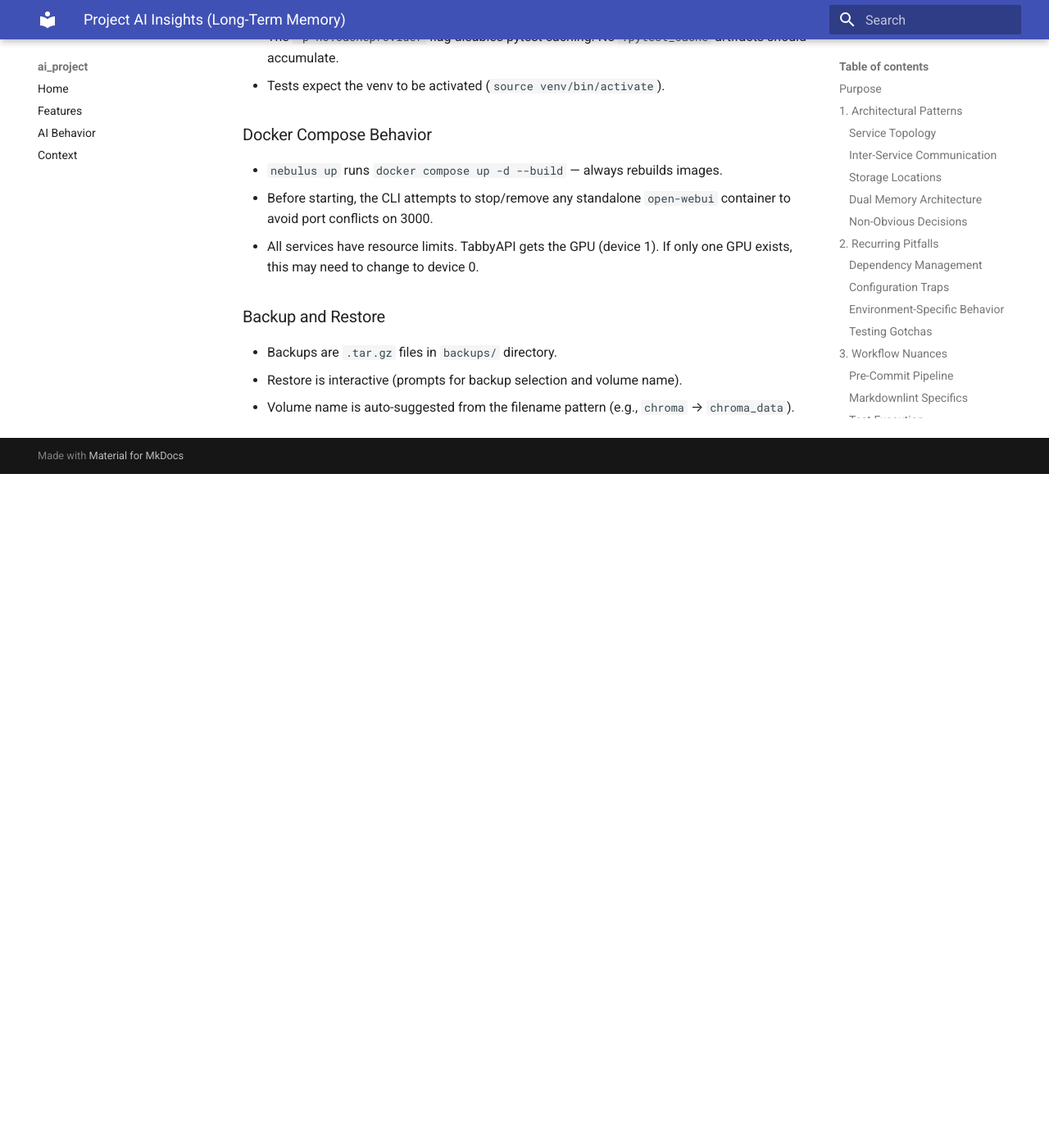
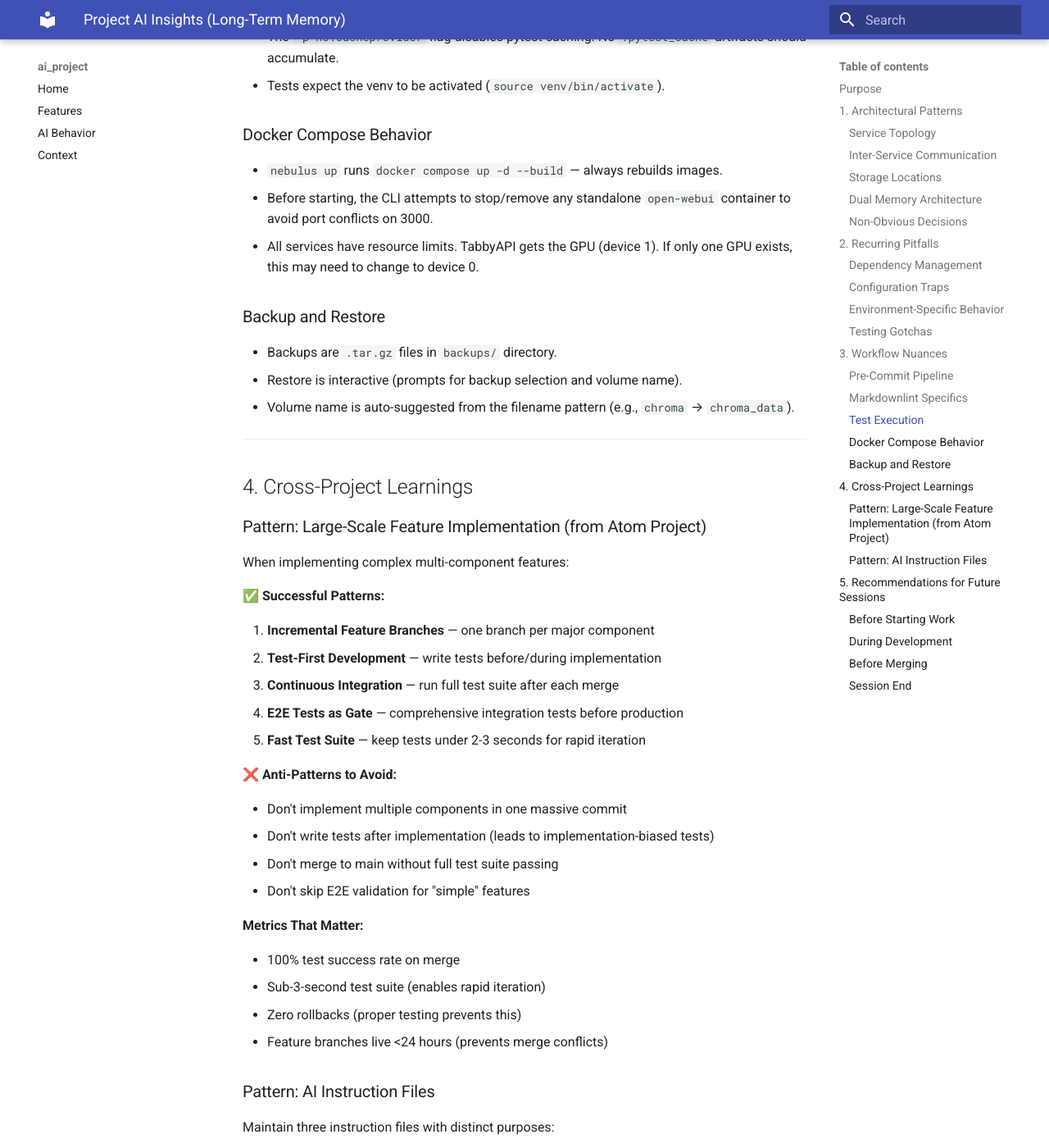
Before and after one commit to jlwestsr/nebulus, an MkDocs documentation site: the page built from docs/AI_INSIGHTS.md, in a window 1280 px wide and 1400 px high, scrolled down 4265 px. Shown: the whole window at 82% size. Built offline with MkDocs 1.6.1 and Material for MkDocs 9.7.7, drawn with Linux system fonts in a browser that asks for light colours; before the commit the page ends 4843 px from its top, so only the background shows below that; some of the changed text lies outside the part shown.

Commit message:
docs: enhance AI documentation with cross-project patterns
- AI_INSIGHTS.md: Add sections 4-5 with successful patterns from Atom
  Phase 2 implementation (incremental branches, test-first, E2E gates)
- CLAUDE.md: Strengthen AI_INSIGHTS.md reference in required reading,
  expand Long-Term Memory section with detailed content description
- GEMINI.md: Create Gemini-specific instructions covering project
  overview, tech stack, service topology, common pitfalls, and
  brainstorming guidelines

Cross-project learning from nebulus-atom Overlord Phase 2 delivery:
- 5 components, 151 tests, ~5,200 LOC in single session
- Zero rollbacks, 100% test success rate
- Incremental feature branch workflow pattern validated

Co-Authored-By: Claude Sonnet 4.5 <noreply@anthropic.com>

```diff
--- a/docs/AI_INSIGHTS.md
+++ b/docs/AI_INSIGHTS.md
@@ -153,3 +153,79 @@ pytest -p no:cacheprovider
 - Backups are `.tar.gz` files in `backups/` directory.
 - Restore is interactive (prompts for backup selection and volume name).
 - Volume name is auto-suggested from the filename pattern (e.g., `chroma` → `chroma_data`).
+
+---
+
+## 4. Cross-Project Learnings
+
+### Pattern: Large-Scale Feature Implementation (from Atom Project)
+
+When implementing complex multi-component features:
+
+**✅ Successful Patterns:**
+
+1. **Incremental Feature Branches** — one branch per major component
+2. **Test-First Development** — write tests before/during implementation
+3. **Continuous Integration** — run full test suite after each merge
+4. **E2E Tests as Gate** — comprehensive integration tests before production
+5. **Fast Test Suite** — keep tests under 2-3 seconds for rapid iteration
+
+**❌ Anti-Patterns to Avoid:**
+
+- Don't implement multiple components in one massive commit
+- Don't write tests after implementation (leads to implementation-biased tests)
+- Don't merge to main without full test suite passing
+- Don't skip E2E validation for "simple" features
+
+**Metrics That Matter:**
+
+- 100% test success rate on merge
+- Sub-3-second test suite (enables rapid iteration)
+- Zero rollbacks (proper testing prevents this)
+- Feature branches live <24 hours (prevents merge conflicts)
+
+### Pattern: AI Instruction Files
+
+Maintain three instruction files with distinct purposes:
+
+- **CLAUDE.md** — Project context, architecture, standards (read-first)
+- **GEMINI.md** — Gemini-specific instructions and patterns
+- **AI_INSIGHTS.md** — Long-term memory, pitfalls, lessons learned (this file)
+
+**Update triggers:**
+
+- CLAUDE.md: Architecture changes, new standards, new tools
+- GEMINI.md: Gemini-specific discoveries, brainstorming patterns
+- AI_INSIGHTS.md: Pitfalls encountered, recurring issues, project-specific quirks
+
+---
+
+## 5. Recommendations for Future Sessions
+
+### Before Starting Work
+
+1. Read CLAUDE.md (project context)
+2. Read AI_INSIGHTS.md (this file) for pitfalls
+3. Run `git status` and `git stash list` to check for uncommitted work
+4. Run test suite to establish baseline (`scripts/run_tests.sh`)
+
+### During Development
+
+1. Commit frequently (every 10-15 minutes of significant work)
+2. Run tests after each logical change
+3. Use feature branches for all non-trivial changes
+4. Keep branch lifetime under 24 hours
+
+### Before Merging
+
+1. Run full test suite
+2. Run pre-commit hooks
+3. Verify Docker services if infrastructure changed
+4. Update documentation if adding features
+
+### Session End
+
+1. Commit all work (never leave uncommitted changes)
+2. Update AI_INSIGHTS.md if new pitfalls discovered
+3. Push to remote if work is ready for integration
+4. Document any open questions or blockers
```
Also changed, not shown: CLAUDE.md (+16 -4 lines), GEMINI.md (added, +76 -0 lines).
